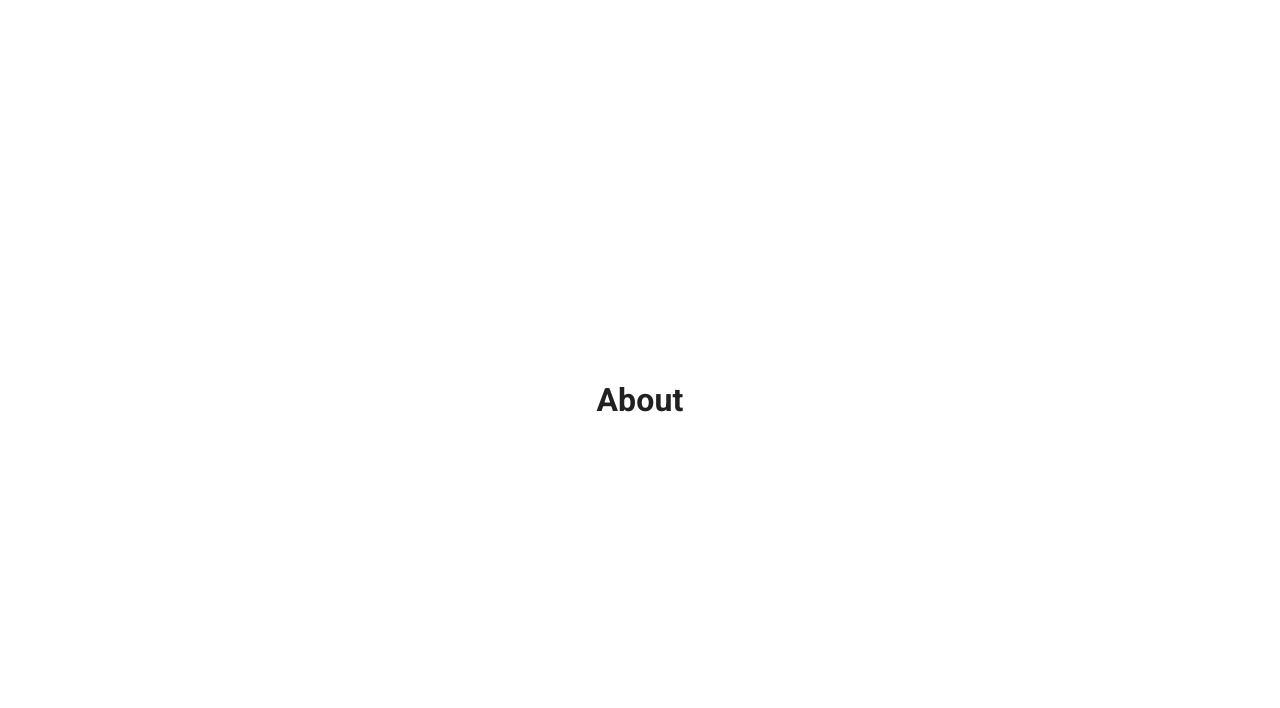
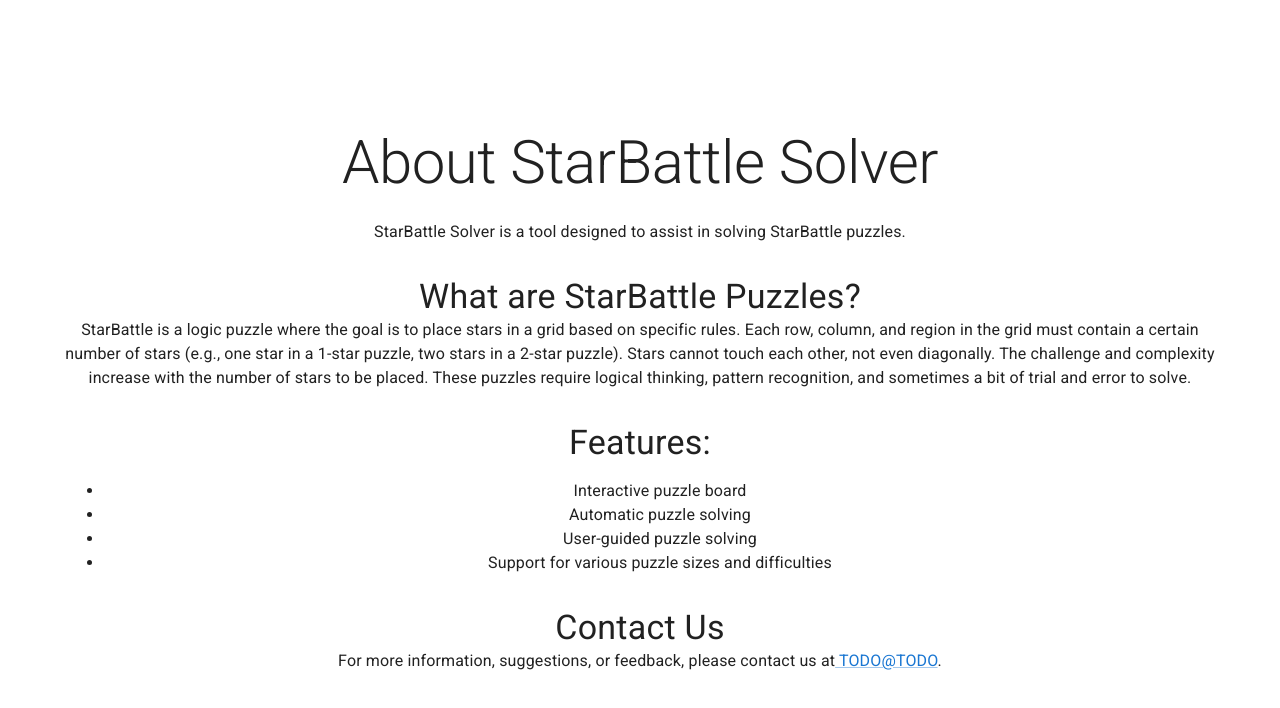
Before and after one commit to dtan3847/starbattle-solver, a React (Create React App) app: page /about in a window 1280 px wide. Shown: the top 708 px of the page. Built offline with nearby package versions, Linux system fonts and the light colour scheme.

Commit message:
Add README and about contents

```diff
--- a/src/routes/about.tsx
+++ b/src/routes/about.tsx
@@ -1,10 +1,47 @@
+import { Container, Typography, Box, Link } from '@mui/material';
 
-import Container from '@mui/material/Container';
+const AboutPage = () => {
+    return (
+        <Container>
+            <Typography variant="h2" gutterBottom>
+                About StarBattle Solver
+            </Typography>
 
-export default function AboutPage() {
-  return (
-    <Container id="about-page">
-      <h1>About</h1>
-    </Container>
-  );
-}
+            <Typography variant="body1" gutterBottom>
+                StarBattle Solver is a tool designed to assist in solving StarBattle puzzles.
+            </Typography>
+
+            <Box marginTop={4}>
+                <Typography variant="h4">What are StarBattle Puzzles?</Typography>
+                <Typography variant="body1" gutterBottom>
+                    StarBattle is a logic puzzle where the goal is to place stars in a grid based on
+                    specific rules. Each row, column, and region in the grid must contain a certain
+                    number of stars (e.g., one star in a 1-star puzzle, two stars in a 2-star puzzle).
+                    Stars cannot touch each other, not even diagonally. The challenge and complexity
+                    increase with the number of stars to be placed. These puzzles require logical
+                    thinking, pattern recognition, and sometimes a bit of trial and error to solve.
+                </Typography>
+            </Box>
+
+            <Box marginTop={4}>
+                <Typography variant="h4">Features:</Typography>
+                <ul>
+                    <li>Interactive puzzle board</li>
+                    <li>Automatic puzzle solving</li>
+                    <li>User-guided puzzle solving</li>
+                    <li>Support for various puzzle sizes and difficulties</li>
+                </ul>
+            </Box>
+
+            <Box marginTop={4}>
+                <Typography variant="h4">Contact Us</Typography>
+                <Typography variant="body1">
+                    For more information, suggestions, or feedback, please contact us at
+                    <Link href="mailto:TODO@TODO"> TODO@TODO</Link>.
+                </Typography>
+            </Box>
+        </Container>
+    );
+};
+
+export default AboutPage;
```
Also changed, not shown: 2 other files (tests, documents, lock files or other folders).
